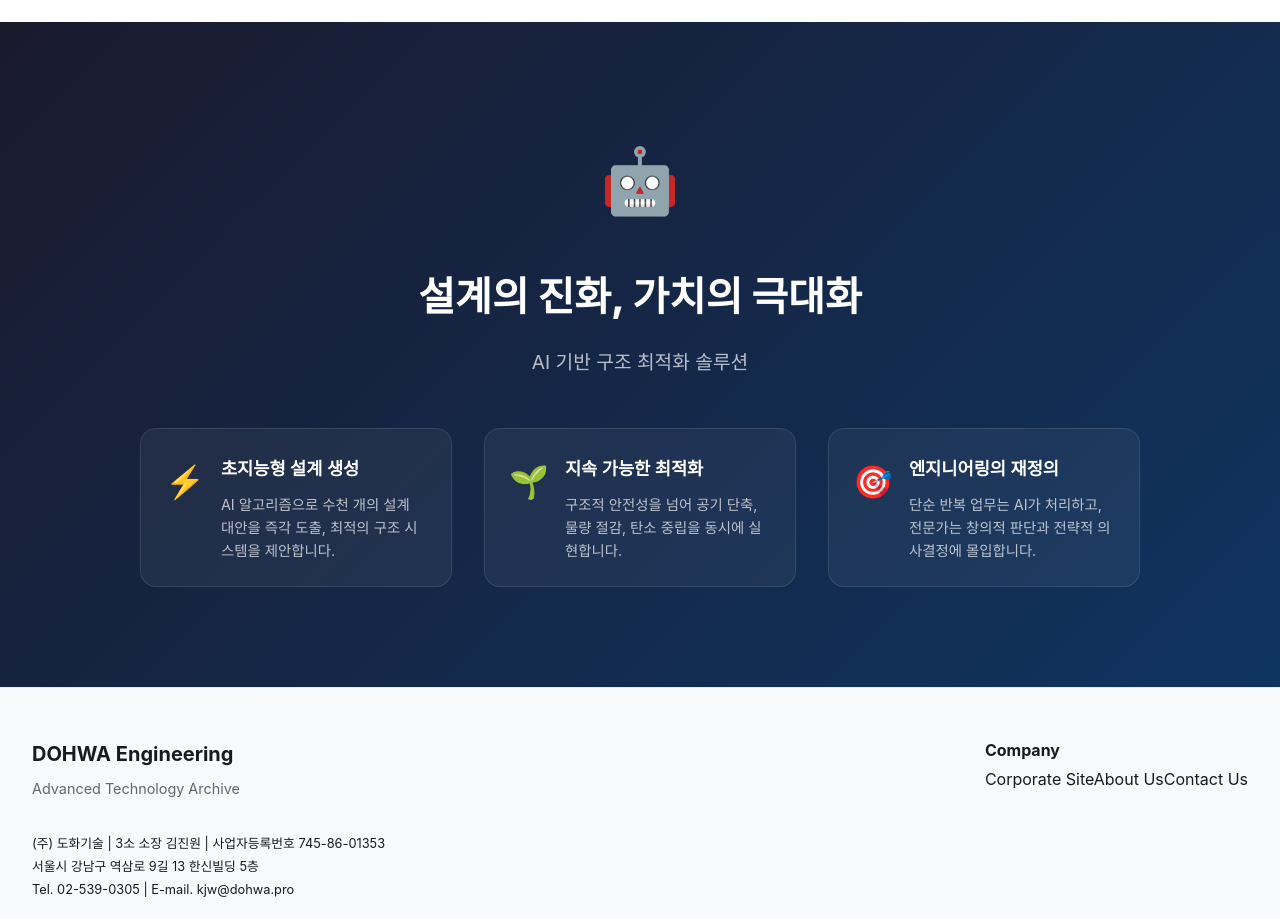
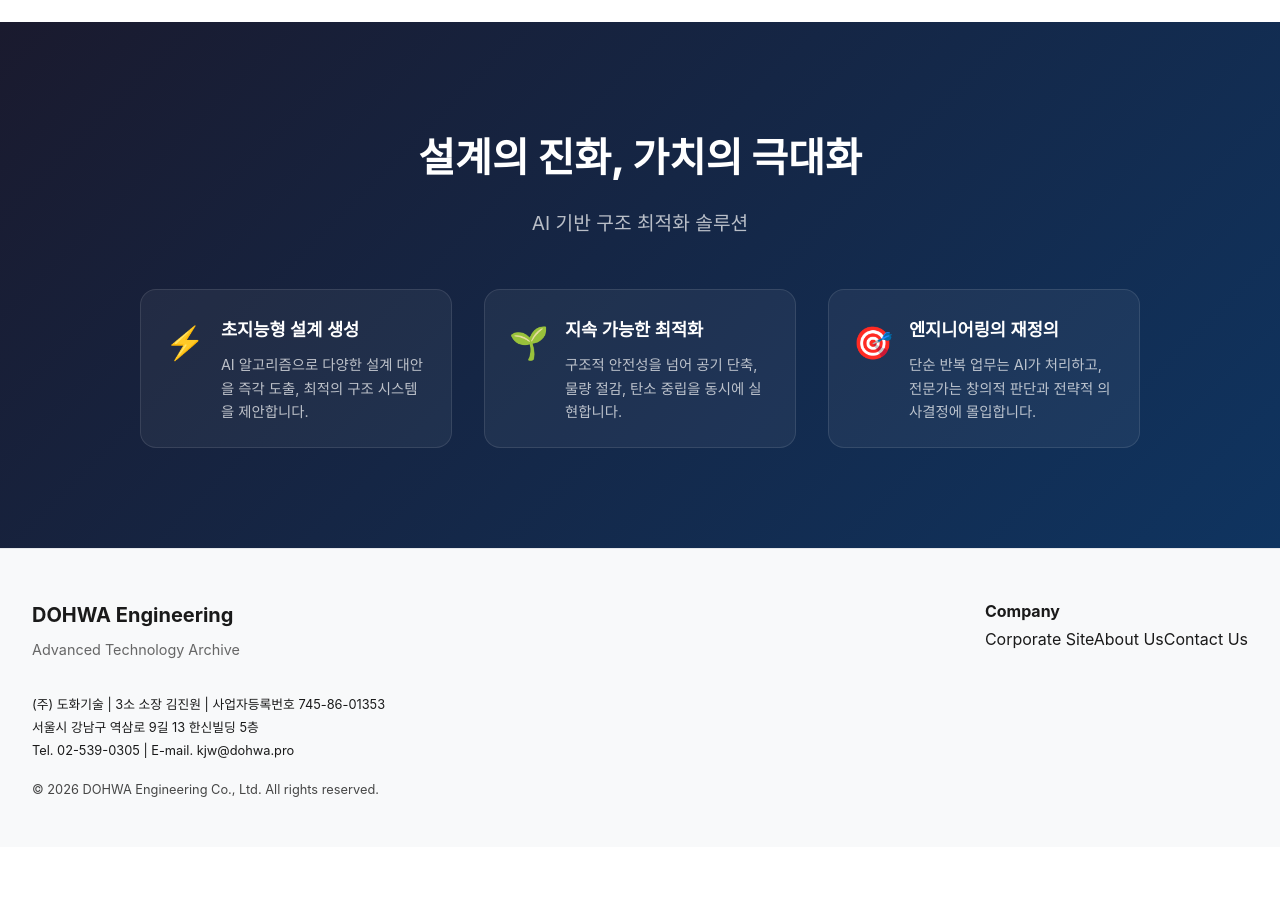
Before and after one commit to jinwon-structure/dohwa-web, a Next.js app: page /tech in a window 1280 px wide. Shown: the part 2560-3479 px from the top of the page. After the commit the page ends 3407 px from the top, so only its background shows below. Built offline with nearby package versions, Linux system fonts and the light colour scheme; a web font is replaced by a local one.

Commit message:
fix: Remove AI icon and update text

```diff
--- a/src/app/tech/page.tsx
+++ b/src/app/tech/page.tsx
@@ -149,7 +149,7 @@ export default function TechPage() {
             {/* AI Section */}
             <section className={styles.aiSection}>
                 <div className={styles.aiContent}>
-                    <div className={styles.aiIcon}>🤖</div>
+
                     <h2>설계의 진화, 가치의 극대화</h2>
                     <p className={styles.aiSubtitle}>AI 기반 구조 최적화 솔루션</p>
                     <div className={styles.aiFeatures}>
@@ -157,7 +157,7 @@ export default function TechPage() {
                             <span className={styles.aiFeatureIcon}>⚡</span>
                             <div>
                                 <h4>초지능형 설계 생성</h4>
-                                <p>AI 알고리즘으로 수천 개의 설계 대안을 즉각 도출, 최적의 구조 시스템을 제안합니다.</p>
+                                <p>AI 알고리즘으로 다양한 설계 대안을 즉각 도출, 최적의 구조 시스템을 제안합니다.</p>
                             </div>
                         </div>
                         <div className={styles.aiFeature}>
```
